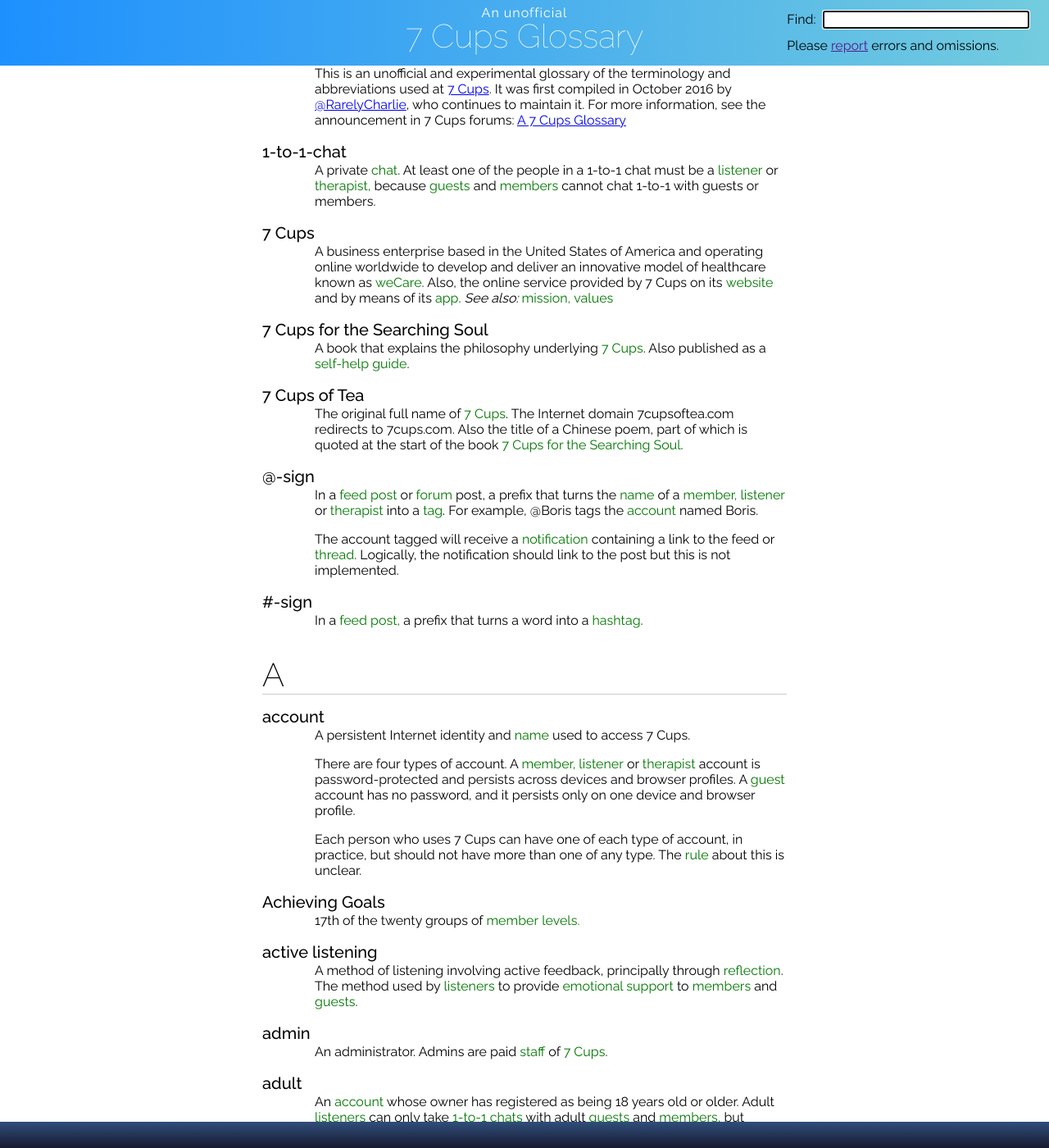
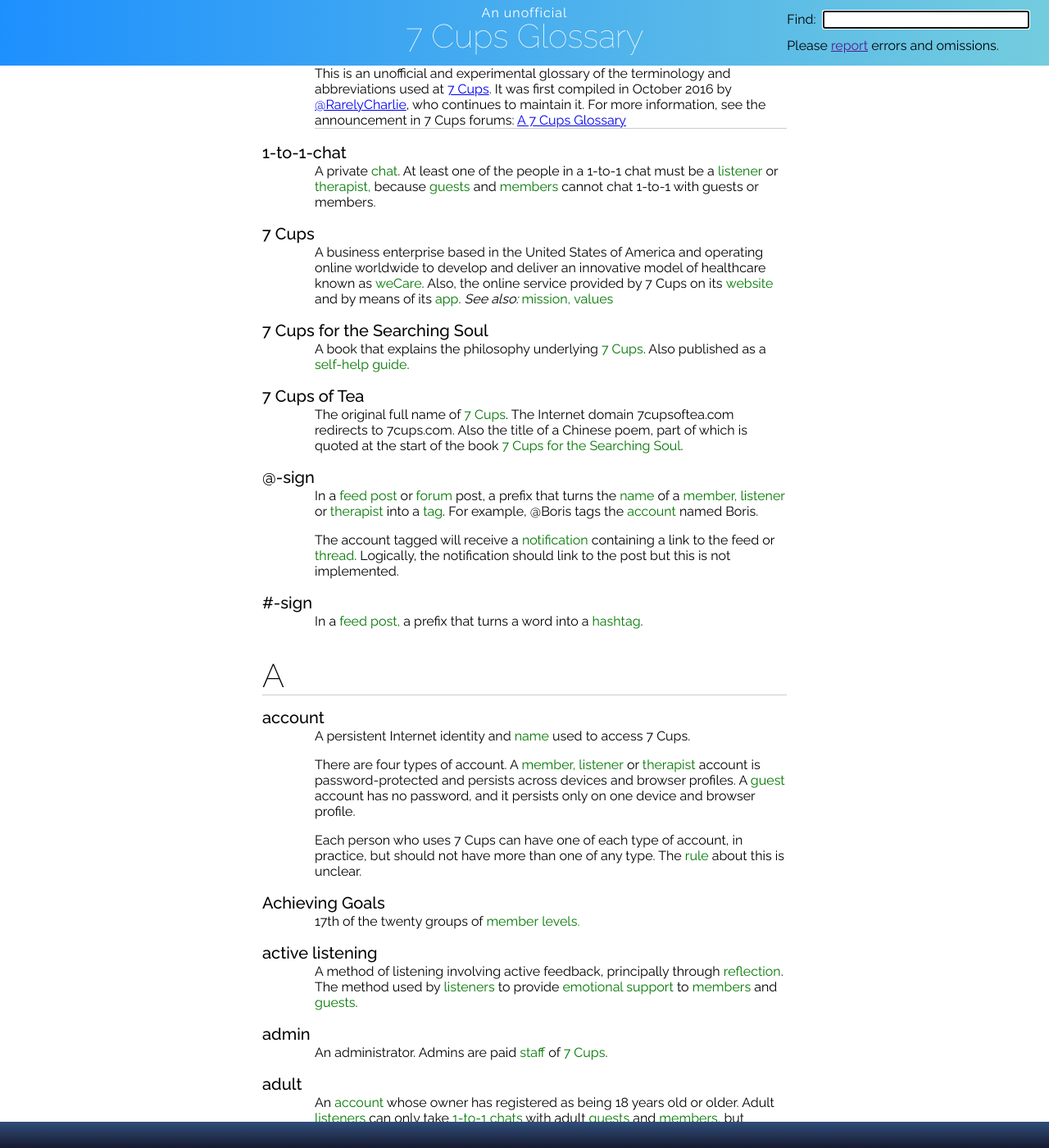
Before and after one commit to RarelyCharlie/rarelycharlie.github.io, a Jekyll site: the page built from glossary.md, in a window 1280 px wide and 1400 px high. Shown: the whole window at 82% size. Built offline with Jekyll 4.4.1, drawn with Linux system fonts in a browser that asks for light colours.

Commit message:
preface style

```diff
--- a/_layouts/glossary.html
+++ b/_layouts/glossary.html
@@ -34,6 +34,7 @@ del:hover {background: #afa; color: #00a;}
 .hidden {display: none;}
 .warning {color: #a00;}
 .faded {opacity: 0; transition: opacity 3s;}
+.preface {margin-top: 1em; border-bottom: 1px solid #ccc;}
 </style>
 <script>
 wait = null
```
